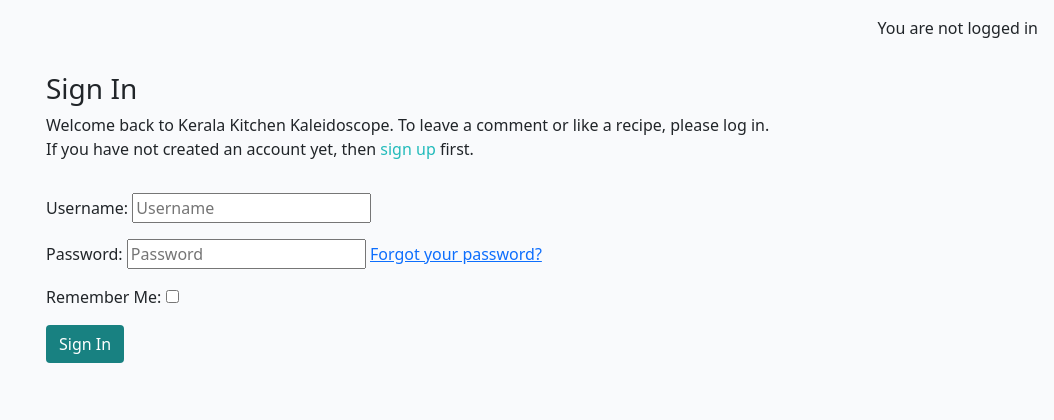
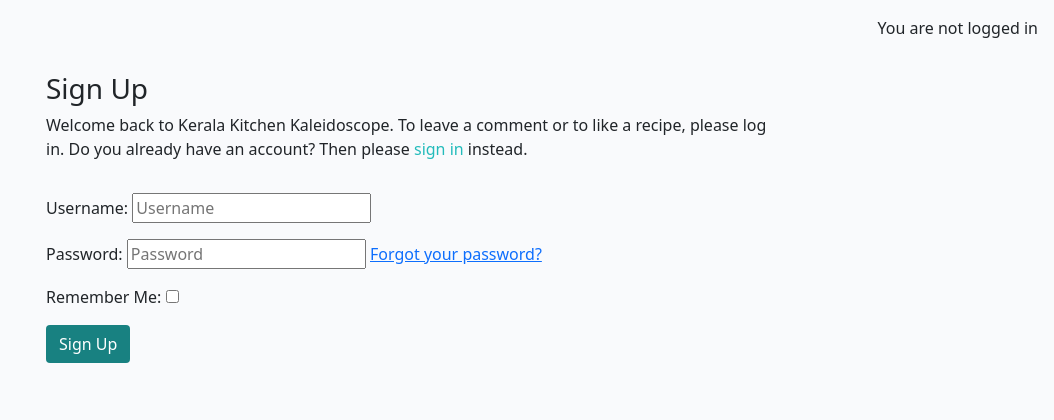
Before and after one commit to arathivariar/kerala-kitchen-kaleidoscope, a Django app: page /accounts/login/ in a window 1280 px wide. Shown: the part 60-480 px from the top of the page, without its empty margins (226-1280 px from the left). Run offline with Django 4.2, Linux system fonts and the light colour scheme; some libraries are stand-ins or nearby versions.

Commit message:
Updated login HTML to include more functionalities

```diff
--- a/templates/account/login.html
+++ b/templates/account/login.html
@@ -3,19 +3,21 @@
 {% load i18n %}
 {% load account socialaccount %}
 
-{% block head_title %}{% trans "Sign In" %}{% endblock %}
+{% block head_title %}{% trans "Sign Up" %}{% endblock %}
 
 {% block content %}
 
 <div class="container">
     <div class="row">
-        <div class="col-md-8 mt-3 offset-md-2">
-            <h3>{% trans "Sign In" %}</h3>
+      <div class="col-md-8 mt-3 offset-md-2">
+        <h3>{% trans "Sign Up" %}</h3>
 
-            <p>{% blocktrans %}Welcome back to Kerala Kitchen Kaleidoscope. To leave a comment or like a recipe, please log in. If
-                you
-                have not created an account yet, then <a class="link" href="{{ signup_url }}">sign up</a>
-                first.{% endblocktrans %}</p>
+            <p>{% blocktrans %}
+                Welcome back to Kerala Kitchen Kaleidoscope. To leave a comment or to like a recipe, please log in.
+                Do you already have an account? Then please
+                <a class="link" href="{{ login_url }}">sign in</a> instead.
+                {% endblocktrans %}
+            </p>
         </div>
     </div>
     <div class="row">
@@ -26,7 +28,7 @@
                 {% if redirect_field_value %}
                 <input type="hidden" name="{{ redirect_field_name }}" value="{{ redirect_field_value }}" />
                 {% endif %}
-                <button class="btn btn-signup right" type="submit">{% trans "Sign In" %}</button>
+                <button class="btn btn-signup right" type="submit">{% trans "Sign Up" %}</button>
             </form>
         </div>
     </div>
```
